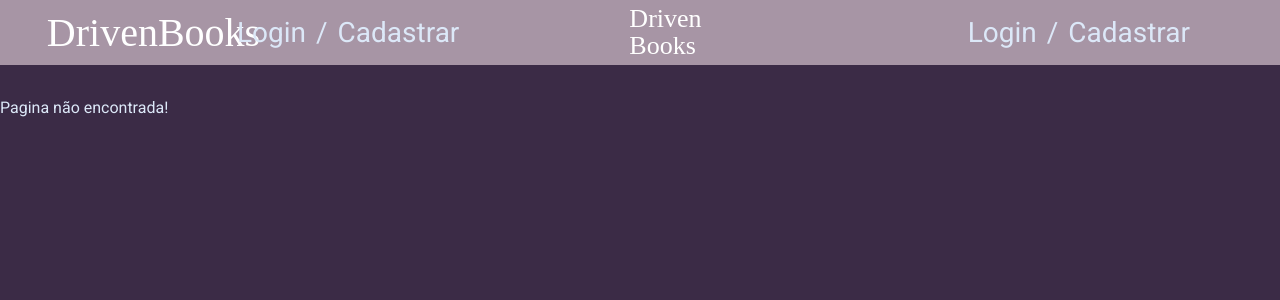
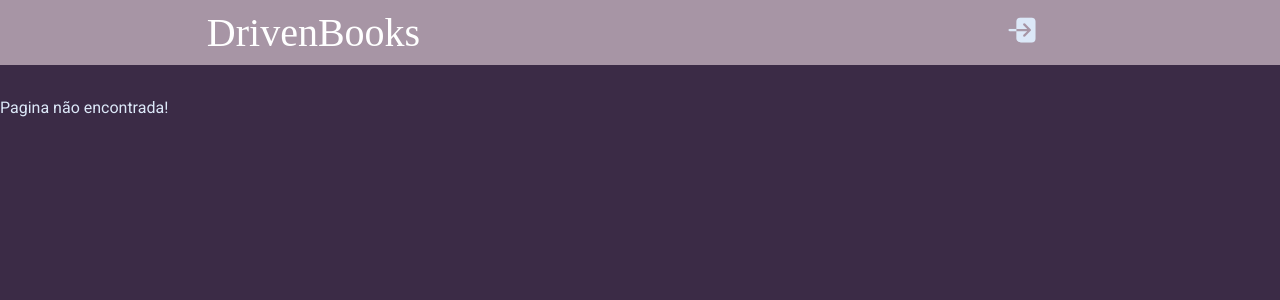
Before and after one commit to mtsgamorim/DrivenBooks-Front, a React (Create React App) app: page /item/1 in a window 1280 px wide. Shown: the top 300 px of the page. Built offline with nearby package versions, Linux system fonts and the light colour scheme; no server answers; a web font is replaced by a local one.

Commit message:
Icon logout

```diff
--- a/src/components/Checkout/Checkout.js
+++ b/src/components/Checkout/Checkout.js
@@ -8,10 +8,11 @@ import CheckoutForm from "./CheckoutForm";
 
 export default function Checkout(){
     const navigate = useNavigate();
-    const { userData } = useContext(UserContext);
+    const { userData,setUserData } = useContext(UserContext);
     function finishSession(){
         const isToLogOut = window.confirm("Deseja sair?");
         if(isToLogOut){
+            setUserData(null);
             navigate("/");
         }
     }
--- a/src/components/HomePage/LoginMenu.js
+++ b/src/components/HomePage/LoginMenu.js
@@ -8,18 +8,23 @@ export default function LoginMenu() {
     navigate("/sign-in");
   }
 
-  function signUpPage() {
-    navigate("/sign-up");
-  }
+  // function signUpPage() {
+  //   navigate("/sign-up");
+  // }
 
   return (
     <Menu>
-      <div onClick={signInPage}>
+      {/* <div onClick={signInPage}>
         <span>Login</span>
       </div>
       <span> / </span>
       <div onClick={signUpPage}>
         <span>Cadastrar</span>
+      </div> */}
+      <div onClick={signInPage}>
+        <span>
+          <ion-icon name="log-in"></ion-icon>
+        </span>
       </div>
     </Menu>
   );
@@ -29,8 +34,10 @@ const Menu = styled.div`
   display: flex;
   margin-right: 80px;
   span {
-    font-size: 28px;
-    :first-child {
+    font-size: 36px;
+    cursor: pointer;
+
+    /* :first-child {
       margin-right: 10px;
       cursor: pointer;
       :hover {
@@ -42,16 +49,15 @@ const Menu = styled.div`
       cursor: pointer;
       :hover {
         color: blue;
-      }
+      } */
     }
-  }
 
   @media (max-width: 767px) {
     width:100%;
     margin:0px;
-    padding-left:40px;
+    padding-left:155px;
     span{
-      font-size:18px;
+      font-size:40px;
     }
   }
 `;
--- a/src/components/HomePage/TypeBookSeparation.js
+++ b/src/components/HomePage/TypeBookSeparation.js
@@ -130,6 +130,7 @@ const BookSpace = styled.div`
   @media (max-width: 767px) {
     width:100%;
     max-width: 250px;
+    text-align:center;
   }
 `;
 
@@ -149,7 +150,14 @@ const Book = styled.div`
   }
   @media (max-width: 767px) {
     width:100%;
+    text-align:center;
+    img {
+    width: 150px;
+    height: 205px;
+    margin: 10px;
   }
+  }
+
 `;
 
 const AdjustWidth = styled.div`
@@ -157,7 +165,7 @@ const AdjustWidth = styled.div`
   padding: 5px;
   display: flex;
   flex-direction: column;
-  align-items: flex-start;
+  align-items: center;
   justify-content: center;
   h3 {
     margin-bottom: 5px;
--- a/src/components/HomePage/UserDisplay.js
+++ b/src/components/HomePage/UserDisplay.js
@@ -1,7 +1,5 @@
 import styled from "styled-components";
 import { useContext} from "react";
-
-
 import UserContext from "../../contexts/UserContext";
 import { Link } from "react-router-dom";
 
--- a/src/components/shared/Header.js
+++ b/src/components/shared/Header.js
@@ -59,9 +59,11 @@ const TopBarDesktop = styled.div`
 `;
 
 const TopBarMobile = styled.div`
-  display: flex;
-  align-items: center;
-  justify-content: space-between;
-  width: 100%;
-
+  display:none;
+  @media (max-width:767px) {
+    display: flex;
+    align-items: center;
+    justify-content: space-between;
+    width: 100%;
+  }
 `;
```
